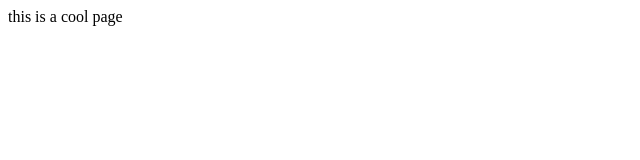
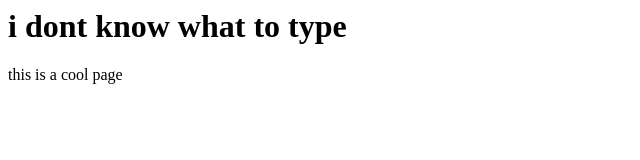
Before and after one commit to Ashlyphil/CSCI225, a plain HTML site: page index.html in a window 1280 px wide. Shown: the whole page, without its empty margins (0-640 px from the left). Drawn offline with Linux system fonts and the light colour scheme.

Commit message:
i did this

```diff
--- a/index.html
+++ b/index.html
@@ -7,6 +7,7 @@
 
 <body>
 
+    <h1>i dont know what to type</h1>
 <p> this is a cool page </p>
 
 
```
